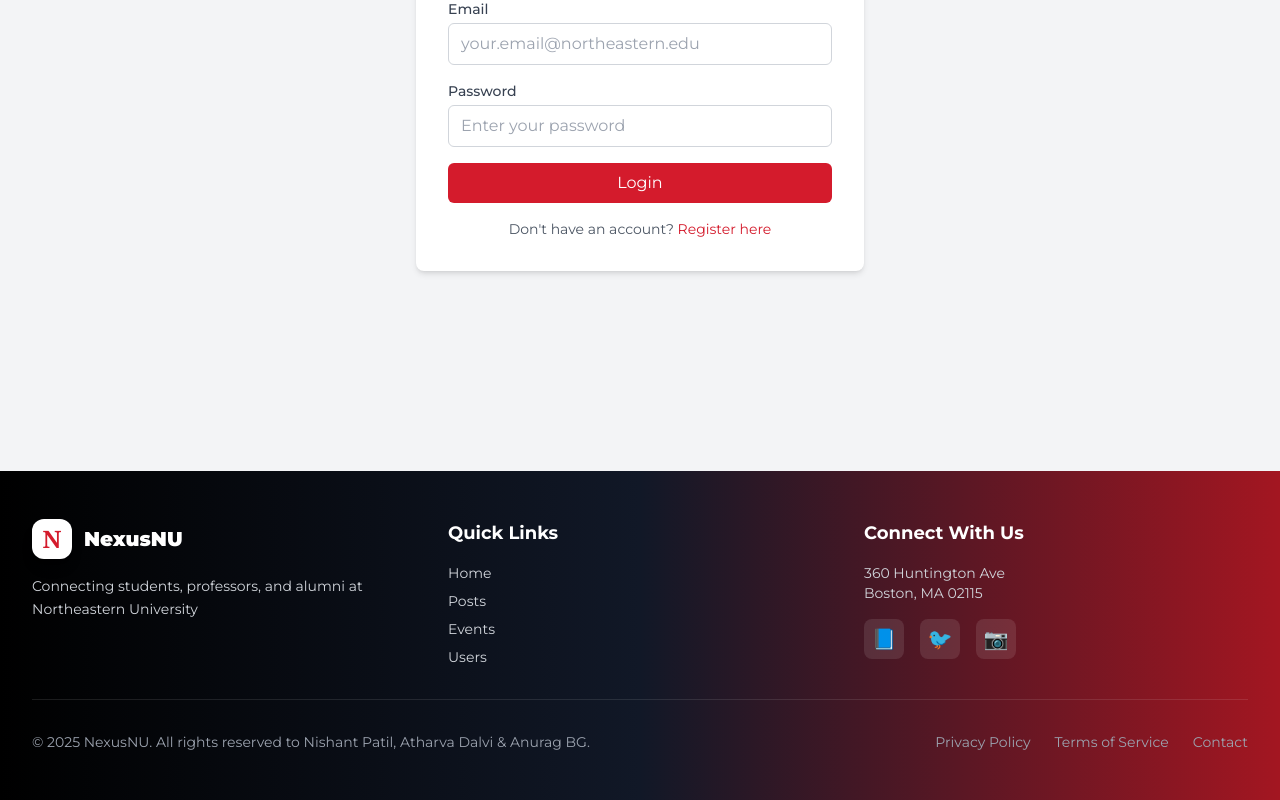
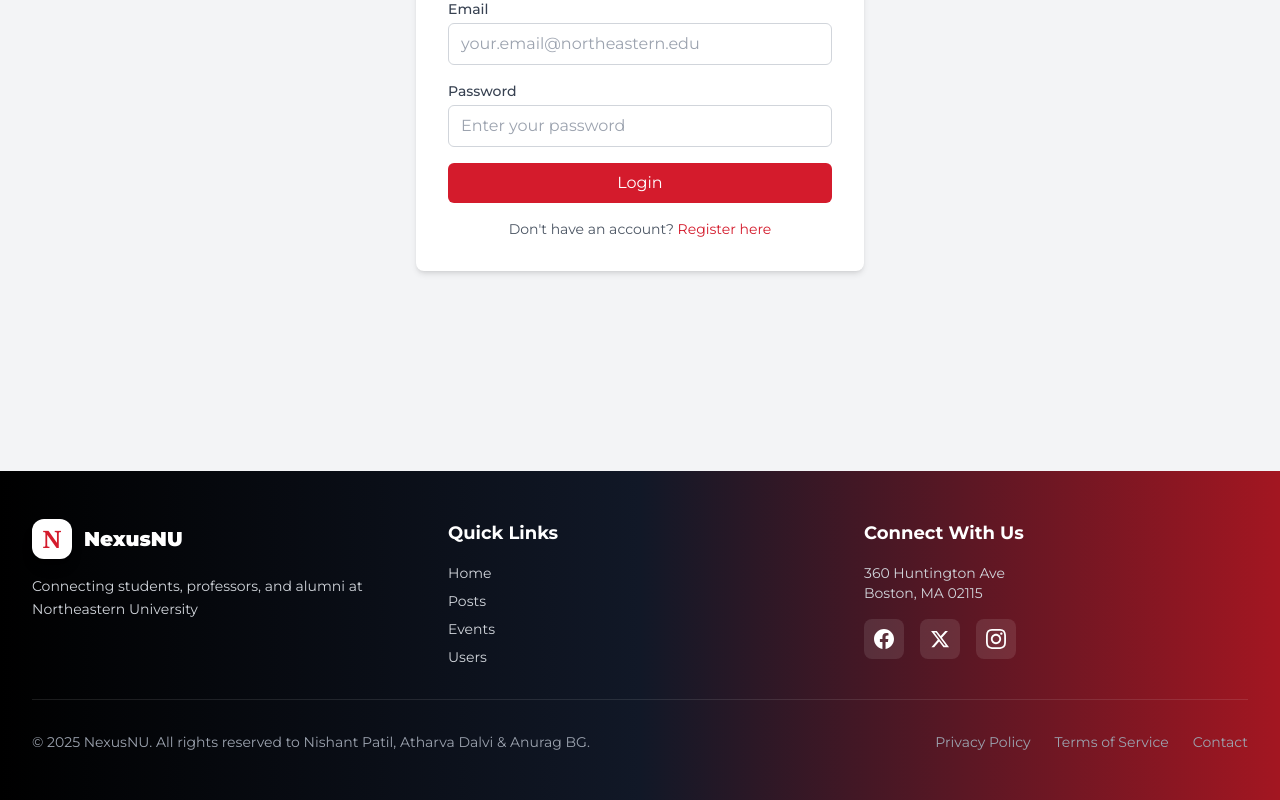
Before and after one commit to Addy-9595/nexusnu-frontend, a React (Vite) app: page /login in a window 1280 px wide. Shown: the part 409-1209 px from the top of the page. Built offline with nearby package versions, Linux system fonts and the light colour scheme; no server answers.

Commit message:
Made changes in JobsPage, Footer and Profile pages

```diff
--- a/src/components/layout/Footer.tsx
+++ b/src/components/layout/Footer.tsx
@@ -35,16 +35,22 @@
               Boston, MA 02115
             </p>
             <div className="flex space-x-4">
-              <a href="#" className="w-10 h-10 bg-white/10 rounded-lg flex items-center justify-center hover:bg-white/20 transition-all" aria-label="Facebook">
-                <span className="text-xl">📘</span>
-              </a>
-              <a href="#" className="w-10 h-10 bg-white/10 rounded-lg flex items-center justify-center hover:bg-white/20 transition-all" aria-label="Twitter">
-                <span className="text-xl">🐦</span>
-              </a>
-              <a href="#" className="w-10 h-10 bg-white/10 rounded-lg flex items-center justify-center hover:bg-white/20 transition-all" aria-label="Instagram">
-                <span className="text-xl">📷</span>
-              </a>
-            </div>
+  <a href="https://facebook.com" target="_blank" rel="noopener noreferrer" className="w-10 h-10 bg-white/10 rounded-lg flex items-center justify-center hover:bg-white/20 transition-all" aria-label="Facebook">
+    <svg className="w-5 h-5 fill-current" viewBox="0 0 24 24">
+      <path d="M24 12.073c0-6.627-5.373-12-12-12s-12 5.373-12 12c0 5.99 4.388 10.954 10.125 11.854v-8.385H7.078v-3.47h3.047V9.43c0-3.007 1.792-4.669 4.533-4.669 1.312 0 2.686.235 2.686.235v2.953H15.83c-1.491 0-1.956.925-1.956 1.874v2.25h3.328l-.532 3.47h-2.796v8.385C19.612 23.027 24 18.062 24 12.073z"/>
+    </svg>
+  </a>
+  <a href="https://twitter.com" target="_blank" rel="noopener noreferrer" className="w-10 h-10 bg-white/10 rounded-lg flex items-center justify-center hover:bg-white/20 transition-all" aria-label="Twitter">
+    <svg className="w-5 h-5 fill-current" viewBox="0 0 24 24">
+      <path d="M18.244 2.25h3.308l-7.227 8.26 8.502 11.24H16.17l-5.214-6.817L4.99 21.75H1.68l7.73-8.835L1.254 2.25H8.08l4.713 6.231zm-1.161 17.52h1.833L7.084 4.126H5.117z"/>
+    </svg>
+  </a>
+  <a href="https://instagram.com" target="_blank" rel="noopener noreferrer" className="w-10 h-10 bg-white/10 rounded-lg flex items-center justify-center hover:bg-white/20 transition-all" aria-label="Instagram">
+    <svg className="w-5 h-5 fill-current" viewBox="0 0 24 24">
+      <path d="M12 2.163c3.204 0 3.584.012 4.85.07 3.252.148 4.771 1.691 4.919 4.919.058 1.265.069 1.645.069 4.849 0 3.205-.012 3.584-.069 4.849-.149 3.225-1.664 4.771-4.919 4.919-1.266.058-1.644.07-4.85.07-3.204 0-3.584-.012-4.849-.07-3.26-.149-4.771-1.699-4.919-4.92-.058-1.265-.07-1.644-.07-4.849 0-3.204.013-3.583.07-4.849.149-3.227 1.664-4.771 4.919-4.919 1.266-.057 1.645-.069 4.849-.069zm0-2.163c-3.259 0-3.667.014-4.947.072-4.358.2-6.78 2.618-6.98 6.98-.059 1.281-.073 1.689-.073 4.948 0 3.259.014 3.668.072 4.948.2 4.358 2.618 6.78 6.98 6.98 1.281.058 1.689.072 4.948.072 3.259 0 3.668-.014 4.948-.072 4.354-.2 6.782-2.618 6.979-6.98.059-1.28.073-1.689.073-4.948 0-3.259-.014-3.667-.072-4.947-.196-4.354-2.617-6.78-6.979-6.98-1.281-.059-1.69-.073-4.949-.073zm0 5.838c-3.403 0-6.162 2.759-6.162 6.162s2.759 6.163 6.162 6.163 6.162-2.759 6.162-6.163c0-3.403-2.759-6.162-6.162-6.162zm0 10.162c-2.209 0-4-1.79-4-4 0-2.209 1.791-4 4-4s4 1.791 4 4c0 2.21-1.791 4-4 4zm6.406-11.845c-.796 0-1.441.645-1.441 1.44s.645 1.44 1.441 1.44c.795 0 1.439-.645 1.439-1.44s-.644-1.44-1.439-1.44z"/>
+    </svg>
+  </a>
+</div>
           </div>
         </div>
 
--- a/src/pages/JobsPage.tsx
+++ b/src/pages/JobsPage.tsx
@@ -5,7 +5,12 @@
 
 const JobsPage = () => {
   const [searchParams, setSearchParams] = useSearchParams();
-  const [jobs, setJobs] = useState<Job[]>([]);
+
+  // Initialize state from sessionStorage or URL params
+  const [jobs, setJobs] = useState<Job[]>(() => {
+    const cached = sessionStorage.getItem('cachedJobs');
+    return cached ? JSON.parse(cached) : [];
+  });
   const [loading, setLoading] = useState(false);
   const [error, setError] = useState('');
   const [searchQuery, setSearchQuery] = useState(searchParams.get('q') || 'software engineer');
@@ -30,37 +35,24 @@
       setSearchParams(newSearchParams);
 
       const response = await searchJobs(params);
-      setJobs(response.data || []);
+      const fetchedJobs = response.data || [];
+      setJobs(fetchedJobs);
+
+      // Cache jobs in sessionStorage
+      sessionStorage.setItem('cachedJobs', JSON.stringify(fetchedJobs));
     } catch (err: any) {
       setError(err.message || 'Failed to search jobs');
       setJobs([]);
+      sessionStorage.removeItem('cachedJobs');
     } finally {
       setLoading(false);
     }
   };
 
   useEffect(() => {
-    // Load jobs from URL params on mount
-    const urlQuery = searchParams.get('q');
-    const urlLocation = searchParams.get('location');
-    const urlType = searchParams.get('type');
-
-    // If URL has search params, restore state and trigger search
-    if (urlQuery || urlLocation || urlType) {
-      // State is already initialized from URL params in useState,
-      // but we double-check here to ensure sync
-      if (urlQuery && urlQuery !== searchQuery) setSearchQuery(urlQuery);
-      if (urlLocation && urlLocation !== location) setLocation(urlLocation);
-      if (urlType && urlType !== employmentType) setEmploymentType(urlType);
-
-      // Small delay to ensure state is updated before search
-      setTimeout(() => handleSearch(), 0);
-    } else if (searchQuery) {
-      // No URL params, but have default query - do initial search
-      handleSearch();
-    }
-    // eslint-disable-next-line react-hooks/exhaustive-deps
-  }, []); // Only run once on mount
+    // Don't auto-search on mount - jobs are already loaded from sessionStorage
+    // User must click search or reload a URL with params
+  }, []);
 
   const formatSalary = (job: Job) => {
     if (job.job_min_salary && job.job_max_salary) {
@@ -178,7 +170,7 @@
         {!loading && jobs.length === 0 && !error && (
           <div className="bg-white rounded-lg shadow-md p-12 text-center">
             <div className="text-6xl mb-4">📭</div>
-            <p className="text-gray-500 mb-4">No jobs found. Try different keywords or location.</p>
+            <p className="text-gray-500 mb-4">No jobs found. Try searching with different keywords.</p>
           </div>
         )}
 
@@ -222,8 +214,8 @@
                     <span className="mr-2">📍</span>
                     <span className="line-clamp-1">
                       {job.job_is_remote
-  ? 'Remote'
-  : [job.job_city, job.job_state, job.job_country].filter(Boolean).join(', ') || 'Location not specified'}
+                        ? 'Remote'
+                        : [job.job_city, job.job_state, job.job_country].filter(Boolean).join(', ') || 'Location not specified'}
                     </span>
                   </div>
                   <div className="flex items-center">
--- a/src/pages/profile/EditProfilePage.tsx
+++ b/src/pages/profile/EditProfilePage.tsx
@@ -348,6 +348,7 @@
     onChange={(skills) => setFormData(prev => ({ ...prev, skills }))}
   />
 </div>
+<br />
 {/* Certifications Section */}
 <CertificationFetch
   certifications={formData.certifications}
```
